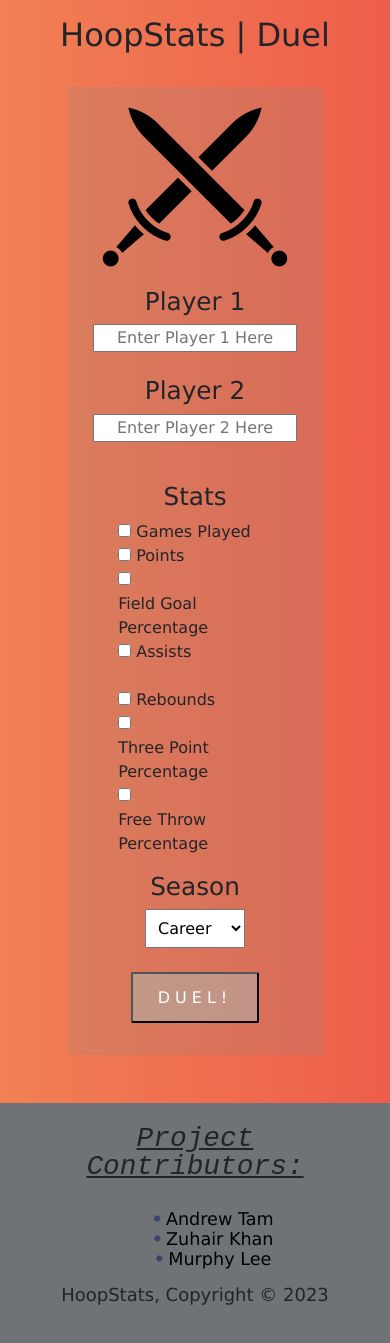
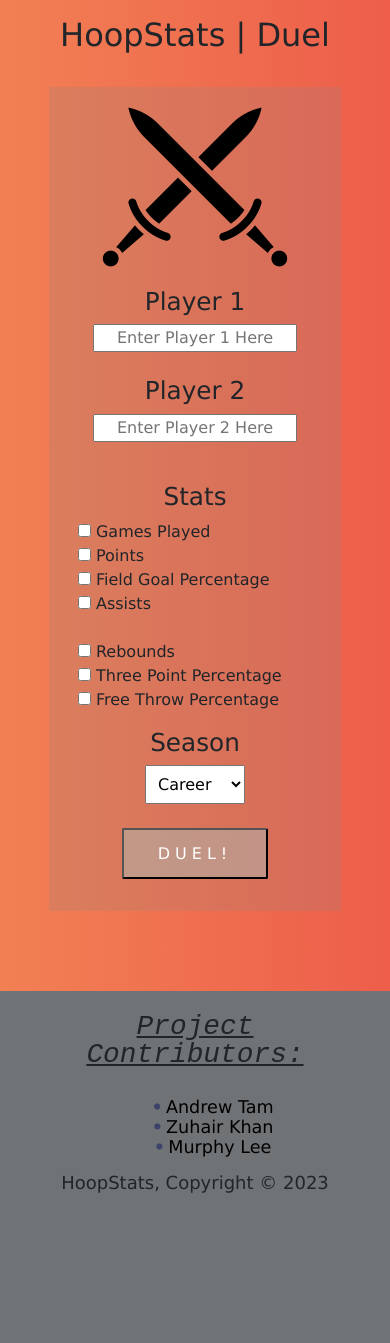
Before and after one commit to murphylee10/hoop-stats, a Flask app: page /duel in a window 390 px wide. Shown: the part 67-1410 px from the top of the page. After the commit the page ends 1260 px from the top, so only its background shows below. Run offline with Flask 3, Linux system fonts and the light colour scheme; a user stored in the database is signed in; some libraries are stand-ins or nearby versions.

Commit message:
duel page finished

```diff
--- a/static/css/duel.css
+++ b/static/css/duel.css
@@ -13,6 +13,7 @@
 #input {
   width: 70%;
   background-color: rgba(132, 135, 135, 0.2);
+  margin-bottom: 2em;
 }
 
 .player-input {
@@ -109,6 +110,12 @@
     font-size: 2em;
     margin-bottom: 1em;
   }
+  #input {
+    width: 80%;
+  }
+  .stats {
+    width: 80%;
+  }
   .player-input {
     flex-direction: column;
   }
@@ -132,3 +139,59 @@
     width: 50%;
   }
 }
+
+/* table styles */
+.surround {
+  display: flex;
+  flex-direction: column;
+  align-items: center;
+  text-align: center;
+}
+#winner {
+  margin-top: 1em;
+}
+#output {
+  display: flex;
+  /* flex-direction: column; */
+  justify-content: center;
+  /* align-items: center; */
+  width: 80%;
+  margin: auto;
+  font-size: 18px;
+  text-align: center;
+}
+
+#output table {
+  border-collapse: collapse;
+  width: 100%;
+}
+
+#output table th {
+  text-transform: uppercase;
+  font-size: 20px;
+  padding: 10px;
+  background-color: #333;
+  color: #fff;
+}
+
+#output table td {
+  padding: 10px;
+  border: 1px solid #333;
+}
+
+#output table tr:nth-child(odd) {
+  background-color: #f2f2f2;
+}
+
+.header {
+  text-align: center;
+}
+
+@media screen and (max-width: 600px) {
+  #output table {
+    transform: scale(0.5);
+    margin: auto;
+    margin-top: 1em;
+    padding-top: 0;
+  }
+}
--- a/static/js/duel.js
+++ b/static/js/duel.js
@@ -148,7 +148,8 @@
     } else {
       winner.append(stats2[stats2.length - 1]);
     }
-    output.append(winner);
+    let surround = document.querySelector('.surround');
+    surround.append(winner);
     let p1_dict = {}
     let p2_dict = {}
     for (let i = 0, j = 0; i < cols.length; ++i) {
--- a/templates/duel.html
+++ b/templates/duel.html
@@ -82,7 +82,9 @@
             </div>
         </div>
 
-        <div id="output"></div>
+        <div class="surround">
+            <div id="output"></div>
+        </div>
 
     </div>
 
```
